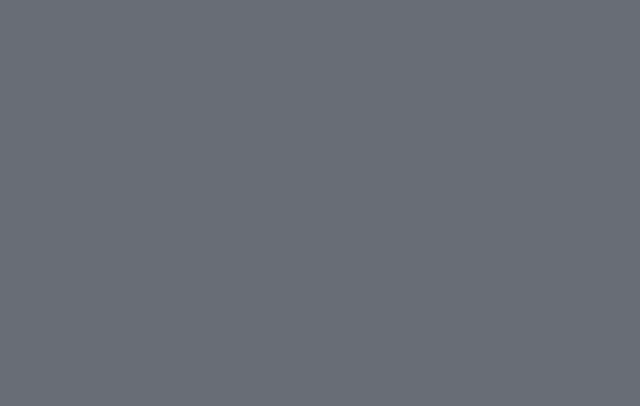
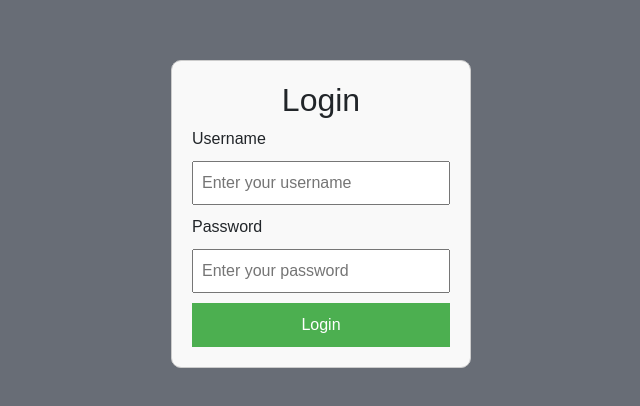
Before and after one commit to charlyjoe/front-dev-2024, an Angular app in the folder proyecto-frontend/: page / in a window 1280 px wide. Shown: the part 160-566 px from the top of the page, without its empty margins (319-959 px from the left). Built offline with nearby package versions, Linux system fonts and the light colour scheme.

Commit message:
primera parte

```diff
--- a/proyecto-frontend/src/app/app.config.ts
+++ b/proyecto-frontend/src/app/app.config.ts
@@ -1,9 +1,15 @@
 import { ApplicationConfig, provideZoneChangeDetection } from '@angular/core';
 import { provideRouter } from '@angular/router';
-
 import { routes } from './app.routes';
 import { provideClientHydration } from '@angular/platform-browser';
+import { importProvidersFrom } from '@angular/core';  // Importa esto
+import { FormsModule } from '@angular/forms';  // Importa FormsModule
 
 export const appConfig: ApplicationConfig = {
-  providers: [provideZoneChangeDetection({ eventCoalescing: true }), provideRouter(routes), provideClientHydration()]
+  providers: [
+    provideZoneChangeDetection({ eventCoalescing: true }),
+    provideRouter(routes),
+    provideClientHydration(),
+    importProvidersFrom(FormsModule)  // Proporciona FormsModule
+  ]
 };
--- a/proyecto-frontend/src/app/app.routes.ts
+++ b/proyecto-frontend/src/app/app.routes.ts
@@ -1,5 +1,7 @@
 import { Routes } from '@angular/router';
 import { CategoryComponent } from './modules/product/component/category/category.component';
+import { LoginComponent } from './login/login.component';
 export const routes: Routes = [
+  { path: '', component: LoginComponent },
   { path: 'categoria', component: CategoryComponent },
 ];
--- /dev/null
+++ b/proyecto-frontend/src/app/login/login.component.css
@@ -0,0 +1,32 @@
+.login-container {
+    width: 300px;
+    margin: 100px auto;
+    padding: 20px;
+    border: 1px solid #ccc;
+    border-radius: 10px;
+    background-color: #f9f9f9;
+  }
+
+  h2 {
+    text-align: center;
+  }
+
+  input {
+    width: 100%;
+    padding: 8px;
+    margin: 10px 0;
+    box-sizing: border-box;
+  }
+
+  button {
+    width: 100%;
+    padding: 10px;
+    background-color: #4CAF50;
+    color: white;
+    border: none;
+    cursor: pointer;
+  }
+
+  button:hover {
+    background-color: #45a049;
+  }
--- /dev/null
+++ b/proyecto-frontend/src/app/login/login.component.html
@@ -0,0 +1,14 @@
+<div class="login-container">
+    <h2>Login</h2>
+    <form (ngSubmit)="onSubmit()">
+      <div>
+        <label for="email">Username</label>
+        <input type="text" id="username" [(ngModel)]="username" name="username" placeholder="Enter your username" required>
+      </div>
+      <div>
+        <label for="password">Password</label>
+        <input type="password" id="password" [(ngModel)]="password" name="password" placeholder="Enter your password" required>
+      </div>
+      <button type="submit">Login</button>
+    </form>
+  </div>
--- /dev/null
+++ b/proyecto-frontend/src/app/login/login.component.ts
@@ -0,0 +1,26 @@
+import { Component } from '@angular/core';
+import { FormsModule } from '@angular/forms';
+import { CommonModule } from '@angular/common';
+import { Router } from '@angular/router';
+
+@Component({
+  selector: 'app-login',
+  standalone: true,
+  templateUrl: './login.component.html',
+  styleUrls: ['./login.component.css'],
+  imports: [FormsModule, CommonModule]
+})
+export class LoginComponent {
+  username: string = '';
+  password: string = '';
+
+  constructor(private router: Router) {}
+
+  onSubmit() {
+    console.log('Intentando iniciar sesión con:');
+    console.log('Usuario:', this.username);
+    console.log('Contraseña:', this.password);
+
+    this.router.navigate(['/categoria']);
+  }
+}
```
Also changed, not shown: 2 other files (tests, documents, lock files or other folders).
